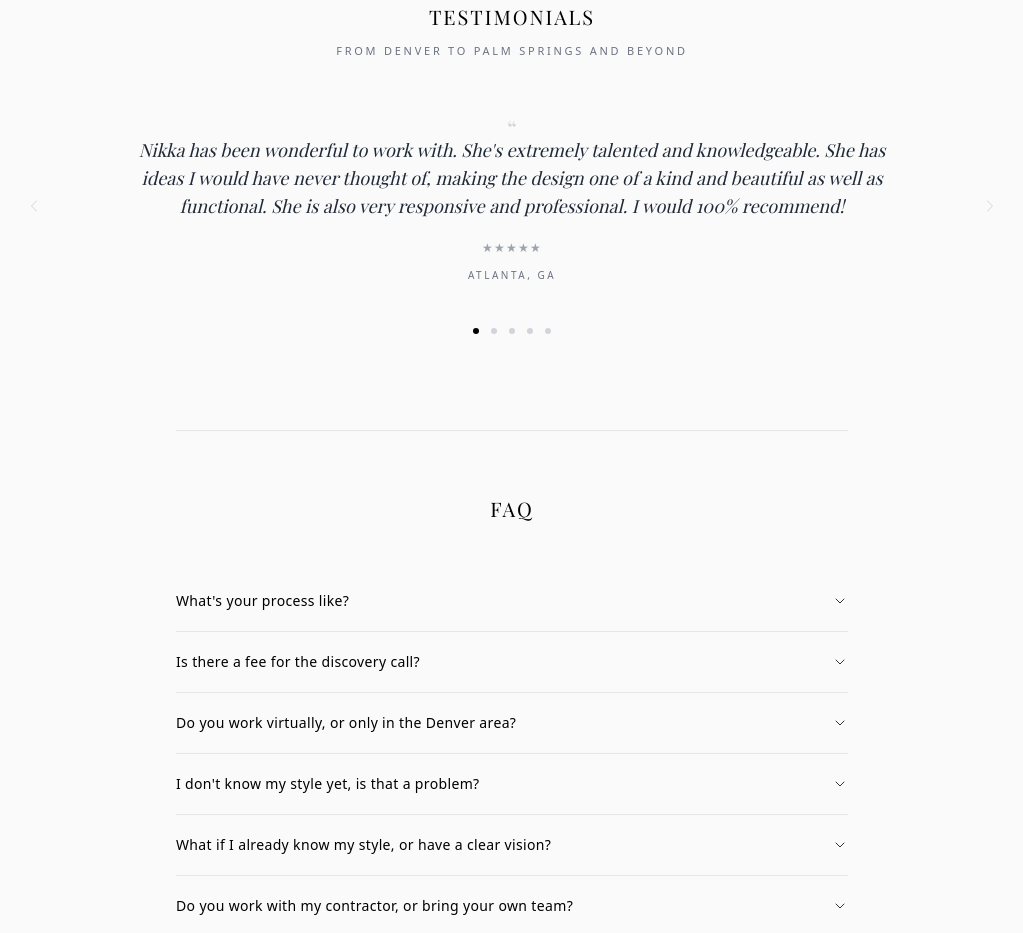
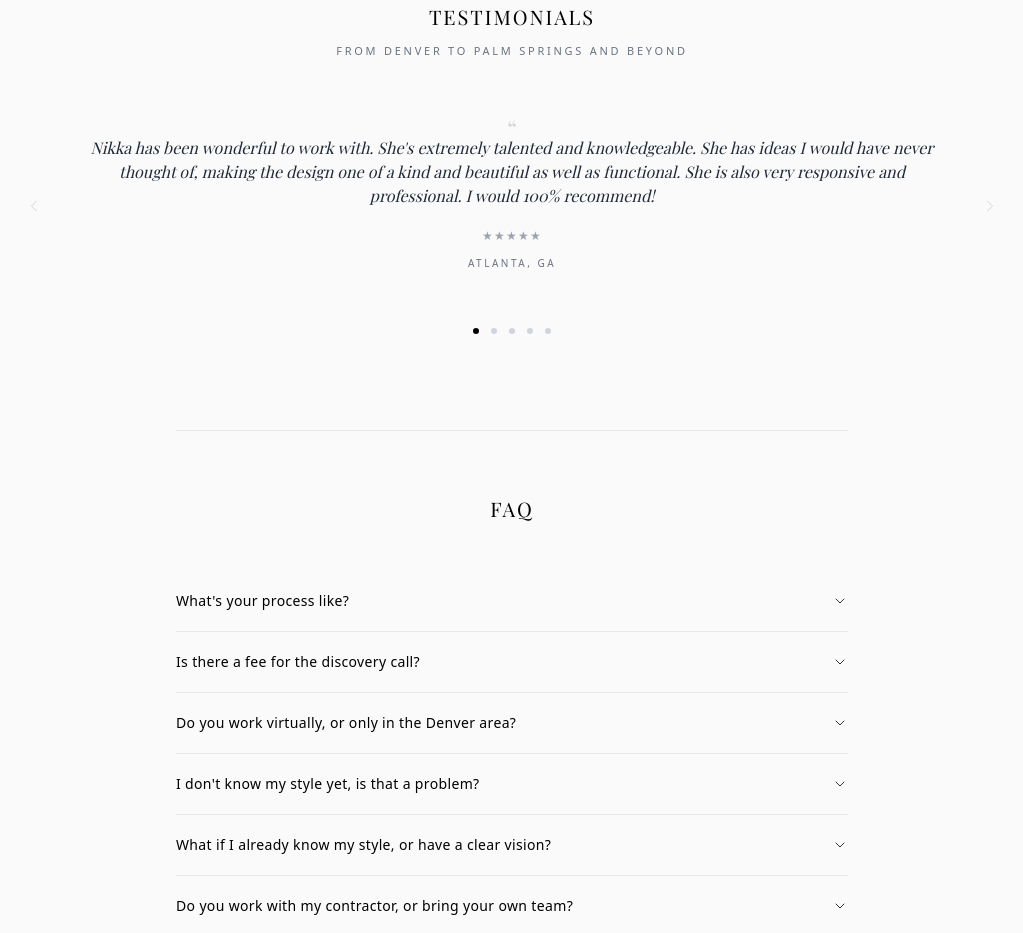
Before and after one commit to HalcyonHaus/halcyonhaus-site, a Next.js app: page /services in a window 1280 px wide. Shown: the part 1480-2413 px from the top of the page, without its empty margins (128-1151 px from the left). Built offline with nearby package versions, Linux system fonts and the light colour scheme.

Commit message:
Update services.js

```diff
--- a/pages/services.js
+++ b/pages/services.js
@@ -315,7 +315,7 @@ export default function ServicesPage() {
                     &#8220;
                   </p>
                   <p
-                    className="-mt-1 text-sm md:text-lg leading-relaxed text-gray-800 italic max-w-3xl mx-auto"
+                    className="-mt-1 text-sm md:text-base leading-relaxed text-gray-800 italic max-w-4xl mx-auto"
                     style={{ fontFamily: "'Playfair Display', serif" }}
                   >
                     {testimonial.quote}
```
